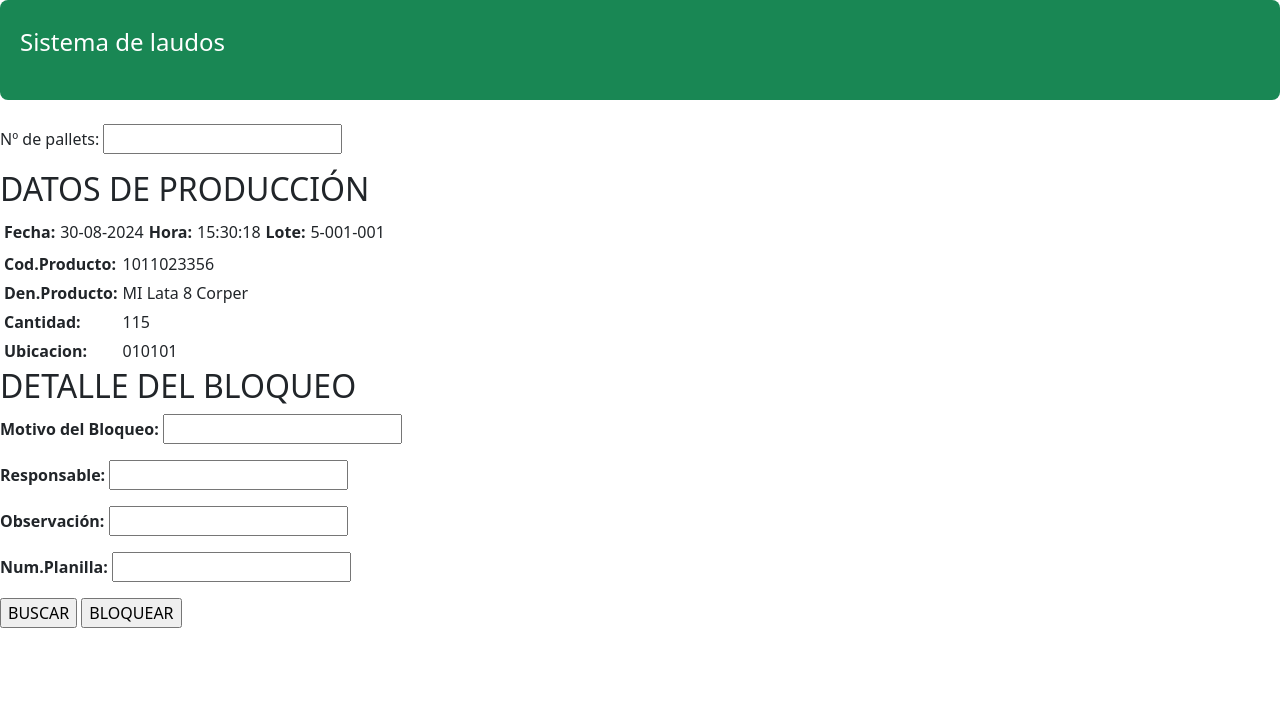
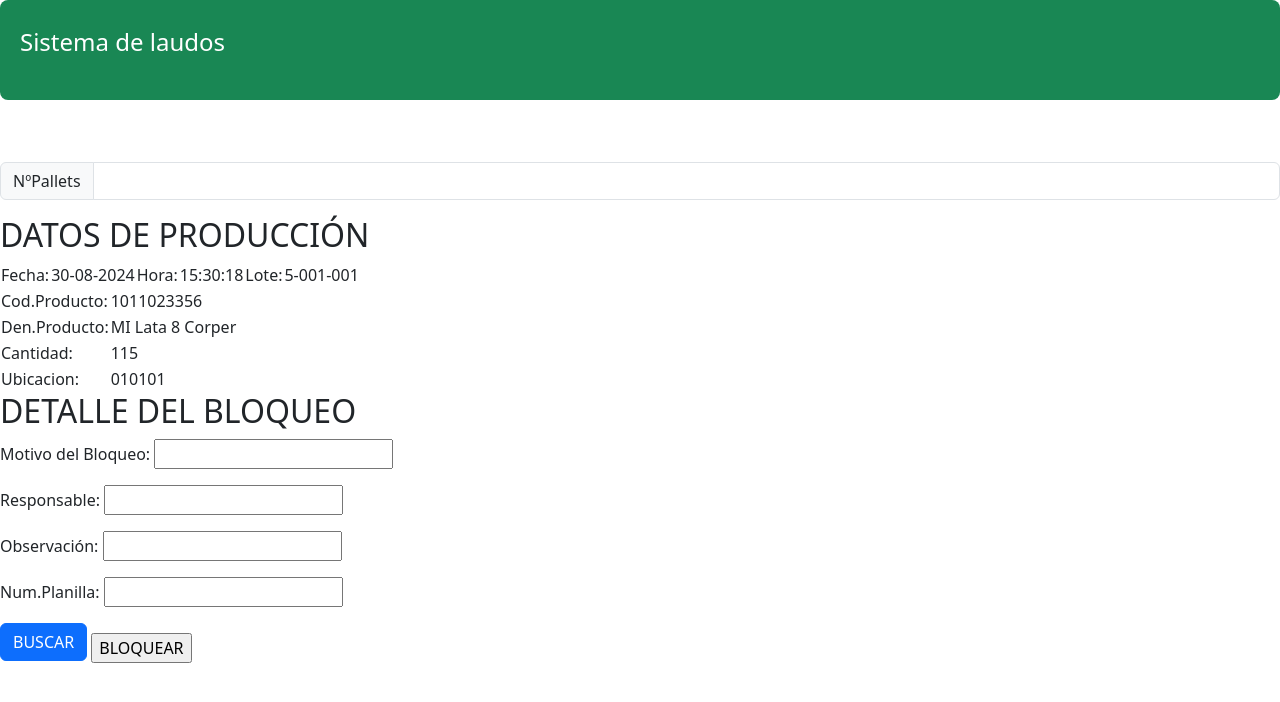
Before and after one commit to ldgss/laudos, a Flask app: page /bloqueos in a window 1280 px wide; the page is wider, and only the part inside the window is pictured. Shown: the part 69-771 px from the top of that part. Run offline with Flask 3, Linux system fonts and the light colour scheme.

Commit message:
cambio en index bloqueado

```diff
--- a/templates/bloqueados/index.html
+++ b/templates/bloqueados/index.html
@@ -1,43 +1,15 @@
 {% extends "base/base.html" %}
 
 {% block header %}
-<head>
-    <meta charset="UTF-8">
-    <meta name="viewport" content="width=device-width, initial-scale=1.0">
-    <title>Tabla con Espaciado</title>
-    <style>
 
-        th {
-            border: 3px solid rgba(0, 0, 0, 0); /* Borde de 1px de color negro */
-            padding: 1px; /* Espaciado interno */
-            text-align: left;
-        }
-        td {
-            border: 3px solid rgba(0, 0, 0, 0); /* Borde de 1px de color negro */
-            padding: 1px; /* Espaciado interno */
-            text-align: left;
-        }
-        tr {
-            border-bottom: 1px solid transparent; /* Espacio visual entre filas */
-        }
-        /* Alternativa: Borde entre filas como espaciado visual */
-        tr:not(:last-child) {
-            border-bottom: 1px solid #ccc;  /* Borde inferior solo en filas, excepto la última fila */
-        }
-        .bold {
-            font-weight: bold; /* Clase para texto grueso */
-        }
-        .botones {
-            justify-content: left; /* Centrar horizontalmente */
+  </form>
+<form id="miFormulario">
+    <input type="number" class="form-control-plaintext">
+        <div class="input-group mb-3">
+            <span class="input-group-text" id="inputGroup-sizing-default">NºPallets</span>
+            <input type="number" class="form-control" aria-label="Sizing example input" aria-describedby="inputGroup-sizing-default">
+        </div>
 
-        }
-    </style>
-</head>
-<form id="miFormulario">
-    <p>
-        <label for="nombreS">Nº de pallets:</label>
-        <input type="number" id="nombreS" name="nombreS" value="" required>
-    </p>
 
     <body>
         <h2>DATOS DE PRODUCCIÓN</h2>
@@ -76,7 +48,7 @@
     <h2>DETALLE DEL BLOQUEO</h2>
     <p>
         <label class="bold" for="nombre">Motivo del Bloqueo:</label>
-        <input type="text" id="nombre" name="nombre" value="" required>
+        <input class="" type="text" id="nombre" name="nombre" value="" required>
     </p>
     <p>
         <label class="bold" for="nombre">Responsable:</label>
@@ -90,8 +62,8 @@
         <label class="bold" for="nombre">Num.Planilla:</label>
         <input type="number" id="nombre" name="nombre" value="" required>
     </p>
-    <div class="botones">
-        <input type="submit" value="BUSCAR">
+    <div class="col-auto">
+        <input type="submit" class="btn btn-primary mb-3" value="BUSCAR">
         <input type="button" value="BLOQUEAR" onclick="resetInput()">
 
     </div>
```
